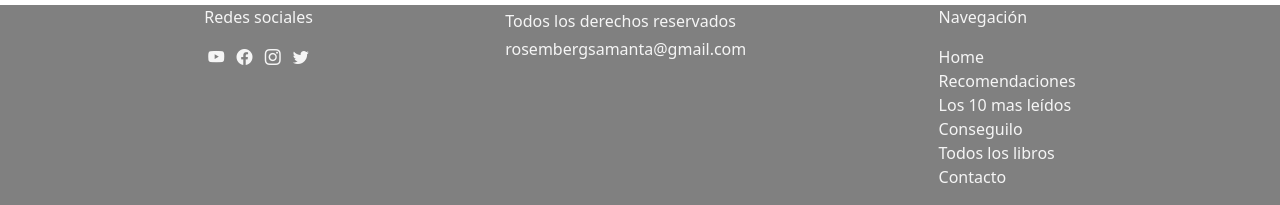
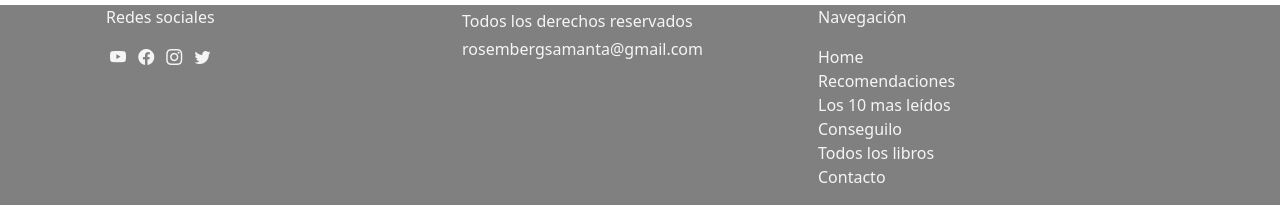
Before and after one commit to SamRosemberg/book-ish, a website: page index.html in a window 1280 px wide. Shown: the part 1348-1553 px from the top of the page. Drawn offline with nearby package versions, Linux system fonts and the light colour scheme.

Commit message:
footer arreglado

```diff
--- a/index.html
+++ b/index.html
@@ -98,19 +98,27 @@
 
 
     <!-- Footer --------------------->
-    <div class="container-fluid bg-grey d-flex justify-content-evenly">
-        <div class="column">
+    <footer class="container-fluid bg-grey">
+        <div class="container border-botton">
+
+            <div class="row d-flex container-fluid justify-content-evenly">
+                <!-- Redes sociales -->
+                <div class="col-12 col-lg-4">
                     <p>Redes sociales</p>
                     <i class="bi-youtube footer__iconos px-1"></i>
                     <i class="bi-facebook footer__iconos px-1"></i>
                     <i class="bi-instagram footer__iconos px-1"></i>
                     <i class="bi-twitter footer__iconos px-1"></i>
                 </div>
-        <div class="column">
+
+                <!-- Derechos -->
+                <div class="col-12 col-lg-4">
                     <p class="my-1">Todos los derechos reservados</p>
                     <p>rosembergsamanta@gmail.com</p>
                 </div>
-        <div class="column">
+
+                <!-- Navegación -->
+                <div class="col-12 col-lg-4">
                     <ul class="list-unstyled">
                         <p>Navegación</p>
                         <li>
@@ -134,6 +142,8 @@
                     </ul>
                 </div>
             </div>
+        </div>
+    </footer>
     <!-- <div class="container-fluid d-flex justify-content-evenly bg-grey col-12 px-5">
         <div class="column py-2 mx-2 border-nd col-12 col-lg-4">
             <p>Redes sociales</p>
--- a/scss/_footer.scss
+++ b/scss/_footer.scss
@@ -6,3 +6,9 @@
 .footer__iconos-size {
     font-size: 2rem;
 }
+
+.footerPc {
+    display: flex;
+    flex-direction: row;
+    justify-content: space-evenly;
+}
--- a/scss/_navbar.scss
+++ b/scss/_navbar.scss
@@ -3,7 +3,7 @@
     font-size: 2rem;
 }
 
-.navbarFont {
+.navbar__font-king {
     font-family: king;
 }
 
```
Lines whose indentation alone changed are shown as unchanged.
